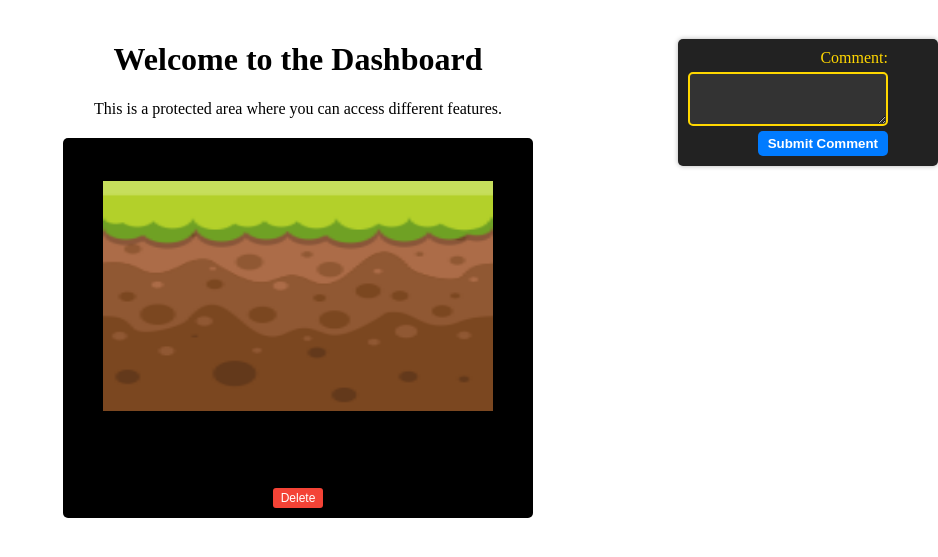
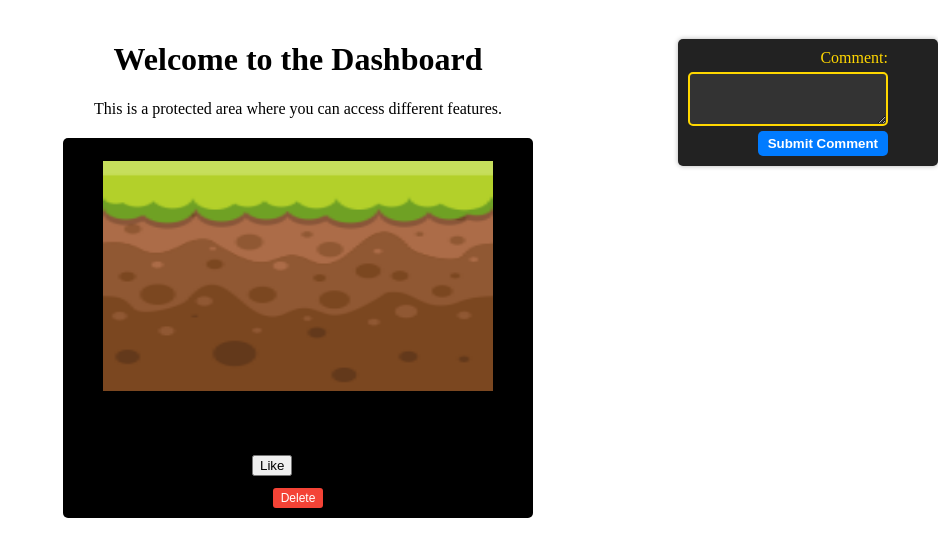
Before and after one commit to Bogwhite4990/Social-Network, a Flask app: page /dashboard in a window 1280 px wide. Shown: the part 51-608 px from the top of the page, without its empty margins (342-1280 px from the left). Run offline with Flask 3, Linux system fonts and the light colour scheme; a user stored in the database is signed in.

Commit message:
add like button on each photo

```diff
--- a/main.py
+++ b/main.py
@@ -232,6 +232,22 @@ def add_comment():
     return redirect(url_for("dashboard"))  # Redirect to your dashboard route
 
 
+@app.route("/like_photo/<filename>", methods=["POST"])
+@login_required
+def like_photo(filename):
+    photo = Photo.query.filter_by(filename=filename).first()
+
+    # Increment the like count for the photo
+    photo.like_count += 1
+
+    db.session.commit()
+
+    # Return the updated like count
+    return jsonify({"success": True, "likeCount": photo.like_count})
+
+
+
+
 @app.route("/delete_comment/<int:comment_id>", methods=["POST"])
 @login_required
 def delete_comment(comment_id):
--- a/templates/dashboard.html
+++ b/templates/dashboard.html
@@ -28,6 +28,10 @@
                                 <p>Uploaded by {{ photo.user.username }}</p>
                             </div>
                         </div>
+                        <div class="interaction-buttons">
+                            <button id="like-button" onclick="likePhoto('{{ photo.filename }}')">Like</button>
+                            <span id="like-count-{{ photo.id }}">0 Likes</span>
+                        </div><br>
                         {% if current_user == photo.user %}
                             <form class="delete-form" action="{{ url_for('delete_photo', filename=photo.filename) }}" method="POST">
                                 <button class="delete-button" type="submit">Delete</button>
@@ -67,6 +71,24 @@
     <input type="file" id="upload-photo" style="display: none;" accept="image/jpeg,image/png" onchange="handleImageUpload(this)">
 
     <script>
+
+function likePhoto(filename) {
+    function likePhoto(filename, photoId) {
+    fetch("{{ url_for('like_photo', filename=filename) }}", {
+        method: 'POST'
+    })
+    .then(response => response.json())
+    .then(data => {
+        const likeCountElement = document.getElementById(`like-count-${photoId}`);
+
+        if (data.success) {
+            const newLikeCount = data.likeCount;
+            likeCountElement.textContent = `${newLikeCount} Like${newLikeCount !== 1 ? 's' : ''}`;
+        }
+    });
+}
+
+
         function handleImageUpload(input) {
             if (input.files && input.files[0]) {
                 var formData = new FormData();
```
Also changed, not shown: static/uploads/2.png (added), users.db.
